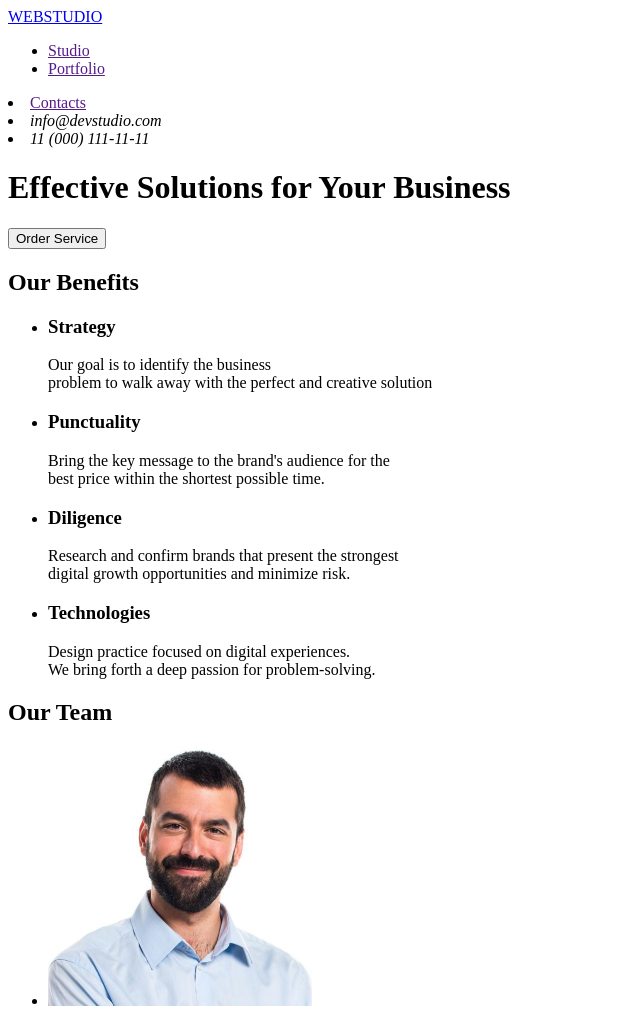
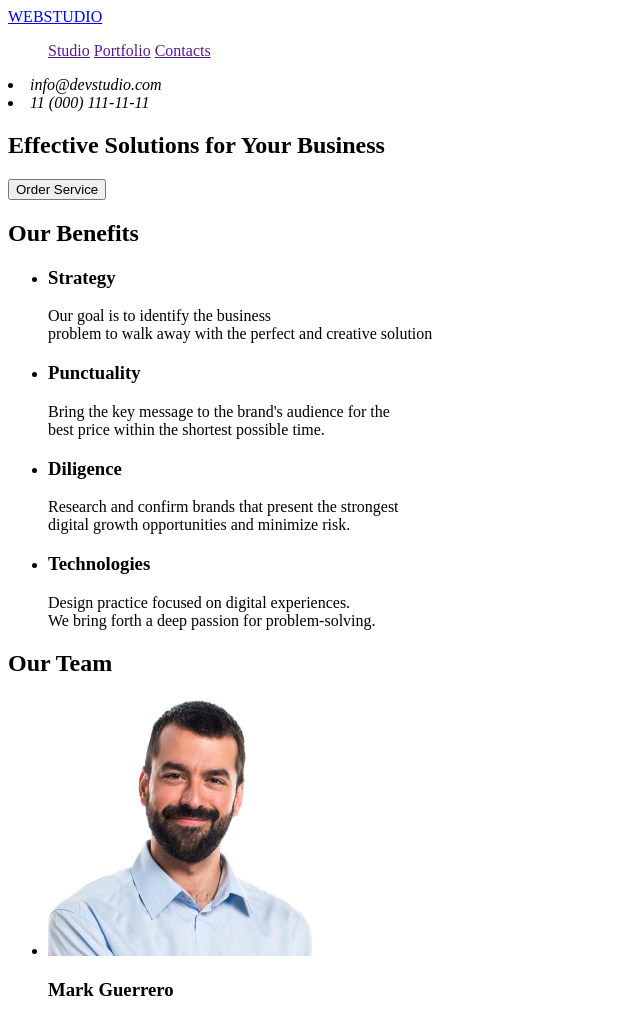
Before and after one commit to zooakva2/goit-markup-hw-01, a plain HTML site: page index.html in a window 1280 px wide. Shown: the top 1009 px of the page, without its empty margins (0-640 px from the left). Drawn offline with Linux system fonts and the light colour scheme.

Commit message:
Update index.html

```diff
--- a/index.html
+++ b/index.html
@@ -12,9 +12,9 @@
         <nav>
           <a href="./index.html">WEBSTUDIO</a>
           <ul>
-            <li><a  href="">Studio</a></li>
-            <li><a href="">Portfolio</a></ul>
-            <li><a href="">Contacts</a></li>
+            <a  href="">Studio</a>
+            <a href="">Portfolio</a>
+            <a href="">Contacts</a>
           </ul>
         </nav>
         <address>
@@ -23,11 +23,11 @@
         </address>
     </header>
     <main>
-        <section1>
+        <section>
         <h1>Effective Solutions for Your Business</h1>
         <button type="button">Order Service</button>
-        </section1>
-        <section2>
+        </section>
+        <section>
         <h2>Our Benefits</h2>
         <ul>
             <li>
@@ -47,8 +47,8 @@
                 <p>Design practice focused on digital experiences.<br/> We bring forth a deep passion for problem-solving.</p>
             </li>
         </ul>
-        </section2>
-        <section3>
+        </section>
+        <section>
         <h2>Our Team</h2>
           <ul>
             <li>
@@ -72,11 +72,11 @@
                 <p>UI Designer</p>
             </li>
           </ul>
-        </section3>
+        </section>
     </main>
     <footer>
-        <a href="./index.html">WEB</a><a>STUDIO</a>
-        <p>increase the flow of customers and sales for your <br/>business with digital marketing & growth solutions.</p>
+        <a href="./index.html">WEBSTUDIO</a>
+        <p>increase the flow of customers and sales for your business with digital marketing & growth solutions.</p>
     </footer>
 </body>
 
```
